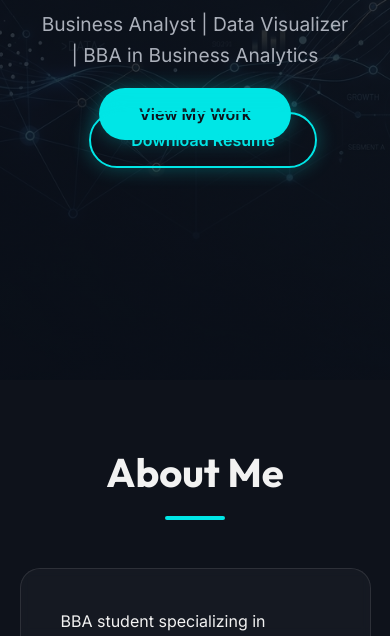
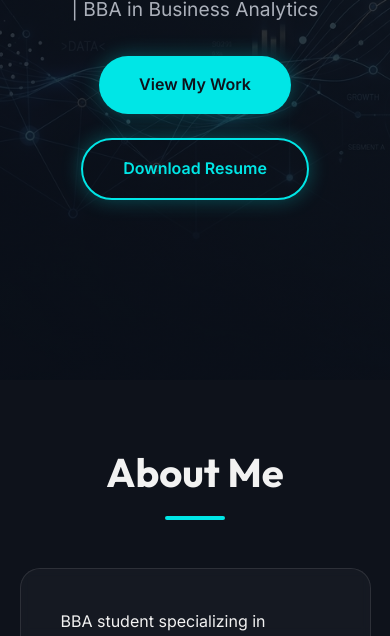
Before and after one commit to yasminmohammadali/portfolio, a plain HTML site: page index.html in a window 390 px wide. Shown: the part 464-1100 px from the top of the page. Drawn offline with Linux system fonts and the light colour scheme.

Commit message:
optimized for mobile width

```diff
--- a/index.html
+++ b/index.html
@@ -29,9 +29,7 @@
         <p class="reveal">Business Analyst | Data Visualizer | BBA in Business Analytics</p>
         <div class="cta-group reveal">
             <a href="#projects" class="cta-button">View My Work</a>
-            <a href="Yasmin resume.pdf" class="cta-button outline"
-                style="background: transparent; border: 2px solid var(--accent-color); color: var(--accent-color); margin-left: 1rem;">Download
-                Resume</a>
+            <a href="Yasmin resume.pdf" class="cta-button outline">Download Resume</a>
         </div>
     </header>
 
--- a/style.css
+++ b/style.css
@@ -117,6 +117,13 @@
     margin-bottom: 2rem;
 }
 
+.cta-group {
+    display: flex;
+    gap: 1.5rem;
+    justify-content: center;
+    flex-wrap: wrap;
+}
+
 .cta-button {
     padding: 1rem 2.5rem;
     background: var(--accent-color);
@@ -131,6 +138,12 @@
 .cta-button:hover {
     transform: translateY(-5px);
     box-shadow: 0 0 30px var(--accent-glow);
+}
+
+.cta-button.outline {
+    background: transparent;
+    border: 2px solid var(--accent-color);
+    color: var(--accent-color);
 }
 
 .cta-button.outline:hover {
```
